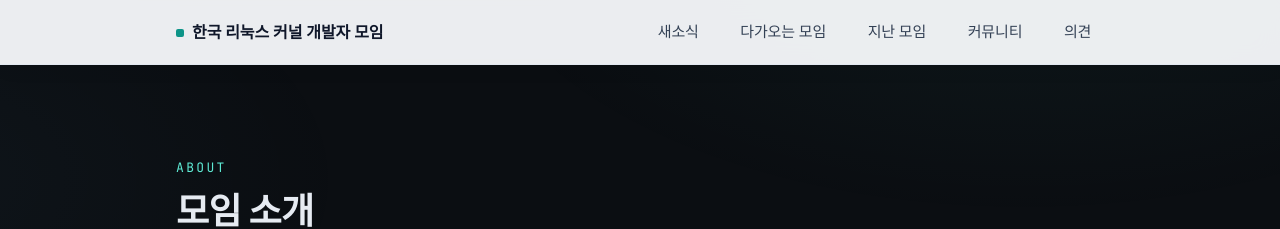
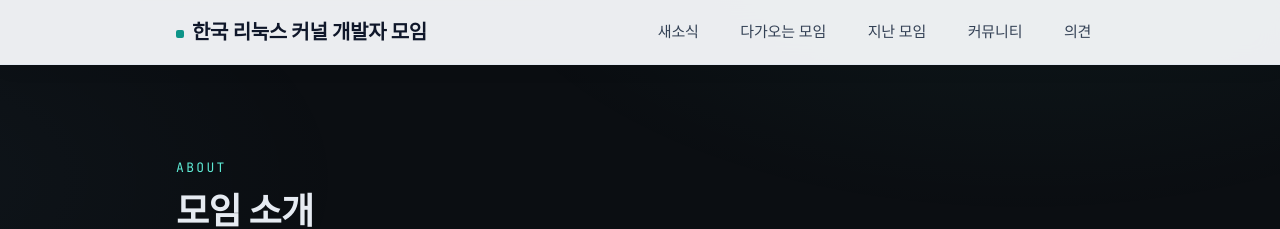
Before and after one commit to kernel-dev-ko/kernel-dev-ko.github.io, a Jekyll site: the page built from README.md, in a window 1280 px wide. Shown: the top 229 px of the page. Built offline with Jekyll 4.4.1, drawn with Linux system fonts in a browser that asks for light colours.

Commit message:
Enlarge Meeting Title

```diff
--- a/assets/css/style.css
+++ b/assets/css/style.css
@@ -159,9 +159,9 @@
 .site-brand__bracket { opacity: 0.7; }
 .site-brand__sep     { opacity: 0.5; padding-inline: 0.1em; }
 .site-brand__name {
-  font-weight: 600;
-  font-size: var(--fs-md);
-  letter-spacing: -0.005em;
+  font-weight: 700;
+  font-size: 1.25rem;
+  letter-spacing: -0.015em;
   color: #0f172a;
   transition: color 0.15s ease;
 }
```
